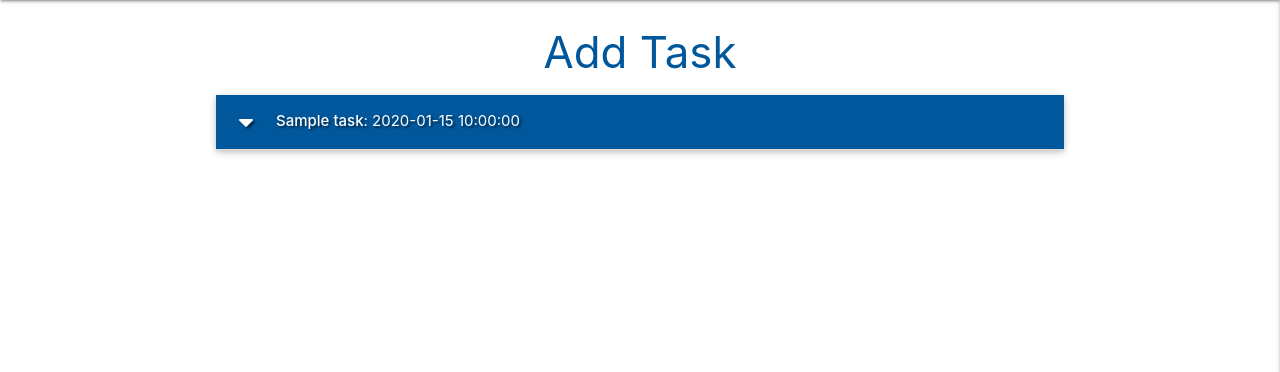
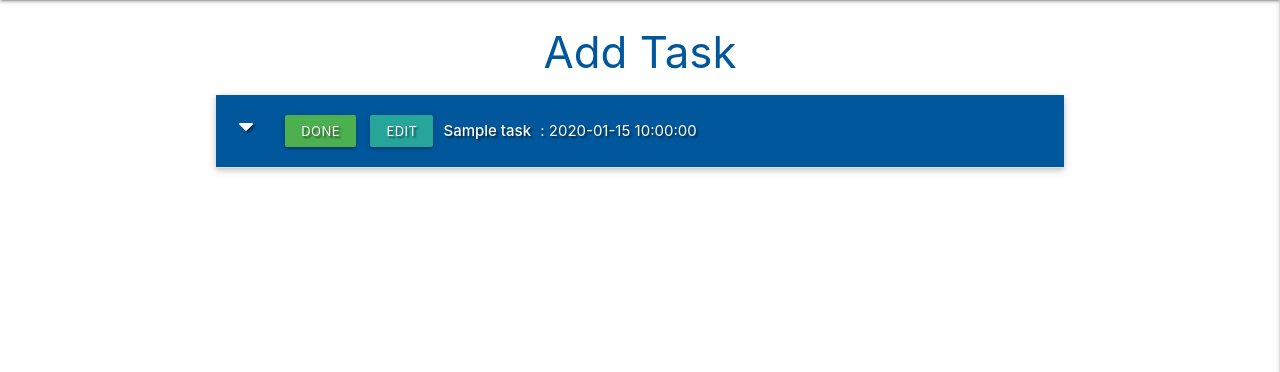
Before and after one commit to Antonio-dev7/taskmanager, a Flask app: page / in a window 1280 px wide. Shown: the part 64-436 px from the top of the page. Run offline with Flask 2, Linux system fonts and the light colour scheme; a database or web service that is not in the repository returns one stand-in record (values such as "Sample title"); some libraries are stand-ins or nearby versions.

Commit message:
edit done button

```diff
--- a/static/css/style.css
+++ b/static/css/style.css
@@ -5,6 +5,16 @@
 .flashes h4 {
     line-height: 2;
 }
+
+.btn-small {
+    margin: 5px;
+}
+
+.collapsible-header .col strong {
+    margin: 5px;
+    line-height: 42px;
+}
+
 /* body {
     background-color: red;
 } */
--- a/templates/tasks.html
+++ b/templates/tasks.html
@@ -15,12 +15,22 @@
         {% for task in tasks %}
         <li>
             <div class="collapsible-header white-text light-blue darken-4 text-shadow">
+                <div class="col s3">
                     <i class="fas fa-caret-down"></i>
+                    <a href="" class="btn-small green light-3">Done</a>
+                    <a href="" class="btn-small light-yellow lighten-4">Edit</a>
+
+                </div>
+
+                <div class="col s9">
                     <strong>{{ task.task_name }}</strong> : {{ task.due_date }}
                     {% if task.is_urgent == "on" %}
                         <i class="fas fa-exclamation-circle light-blue-text text-lighten-2 tooltipped"
                             data-position="right" data-tooltip="URGENT!"></i>
                     {% endif %}
+                </div>
+
+
             </div>
             <div class="collapsible-body">
                 <strong>{{ task.category_name }}</strong>
```
Also changed, not shown: static/js/script.js (+38 -0 lines). Lines whose indentation alone changed are shown as unchanged.
